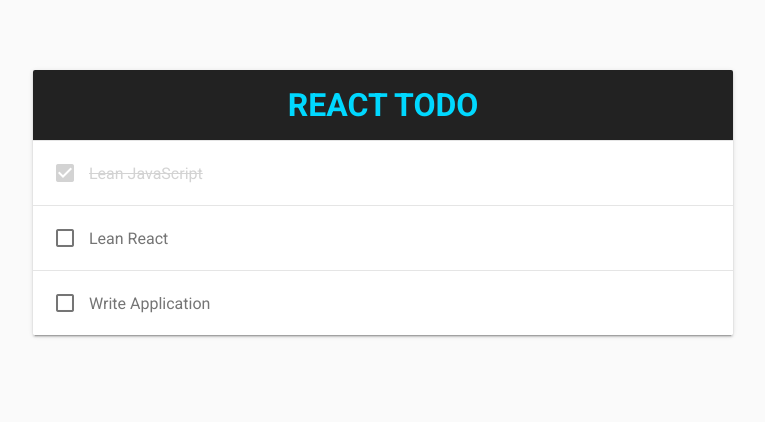
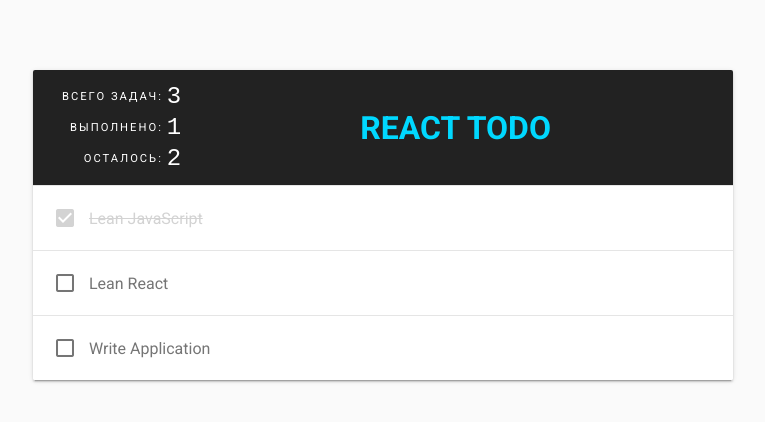
Before and after one commit to logolevel/react-basic, a React (Create React App) app: page / in a window 1280 px wide. Shown: the top 422 px of the page, without its empty margins (257-1022 px from the left). Built offline with nearby package versions, Linux system fonts and the light colour scheme.

Commit message:
0404-stats

```diff
--- a/src/App.jsx
+++ b/src/App.jsx
@@ -38,7 +38,7 @@ class App extends React.Component {
     render() {
         return (
             <main>
-                <Header title={this.props.title} />
+                <Header title={this.props.title} todos={this.state.todos} />
                 <section className="todo-list">
                     {this.state.todos.map(todo =>
                         <Todo
--- a/src/components/Header.jsx
+++ b/src/components/Header.jsx
@@ -1,16 +1,20 @@
 import React from 'react';
 import PropTypes from 'prop-types';
+
+import Stats from './Stats';
 
 function Header(props) {
     return (
         <header>
+            <Stats todos={props.todos} />
             <h1>{props.title}</h1>
         </header>
     );
 }
 
 Header.propTypes = {
-    title: PropTypes.string.isRequired
+    title: PropTypes.string.isRequired,
+    todos: PropTypes.array.isRequired
 };
 
 export default Header;
--- /dev/null
+++ b/src/components/Stats.jsx
@@ -0,0 +1,33 @@
+import React from 'react';
+import PropTypes from 'prop-types';
+
+function Stats(props) {
+    let total = props.todos.length;
+    let completed = props.todos.filter(todo => todo.completed).length;
+    let notCompleted = total - completed;
+
+    return (
+        <table className="stats">
+            <tbody>
+                <tr>
+                    <th>Всего задач:</th>
+                    <td>{total}</td>
+                </tr>
+                <tr>
+                    <th>Выполнено:</th>
+                    <td>{completed}</td>
+                </tr>
+                <tr>
+                    <th>Осталось:</th>
+                    <td>{notCompleted}</td>
+                </tr>
+            </tbody>
+        </table>
+    );
+}
+
+Stats.propTypes = {
+    todos: PropTypes.array.isRequired
+}
+
+export default Stats;
```
